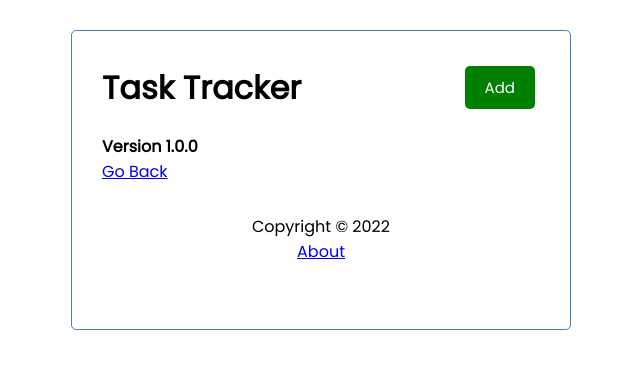
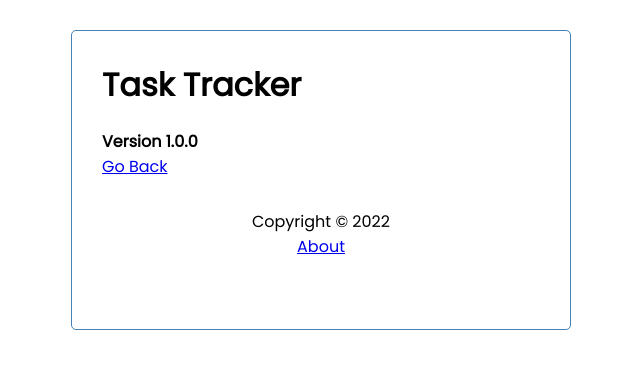
Before and after one commit to robimaliqi/react-task-tracker, a React (Create React App) app: page /about in a window 1280 px wide. Shown: the top 368 px of the page, without its empty margins (319-959 px from the left). Built offline with nearby package versions, Linux system fonts and the light colour scheme; data requests are answered from the project's data file.

Commit message:
Update README
* add instructions to run the app

```diff
--- a/db.json
+++ b/db.json
@@ -2,7 +2,7 @@
   "tasks": [
     {
       "id": 1,
-      "text": "Dcotors Appointment",
+      "text": "Doctors Appointment",
       "day": "Feb 5th at 2:30pm",
       "reminder": true
     },
--- a/src/components/Header.js
+++ b/src/components/Header.js
@@ -1,15 +1,20 @@
 import PropTypes from "prop-types";
+import { useLocation } from "react-router-dom";
 import Button from "./Button";
 
 const Header = ({ title, onAdd, showAdd }) => {
+  const location = useLocation();
+
   return (
     <header className="header">
       <h1>{title}</h1>
-      <Button
-        color={showAdd ? "red" : "green"}
-        text={showAdd ? "Close" : "Add"}
-        onClick={onAdd}
-      />
+      {location.pathname === "/" && (
+        <Button
+          color={showAdd ? "red" : "green"}
+          text={showAdd ? "Close" : "Add"}
+          onClick={onAdd}
+        />
+      )}
     </header>
   );
 };
```
Also changed, not shown: 1 other file (tests, documents, lock files or other folders).
